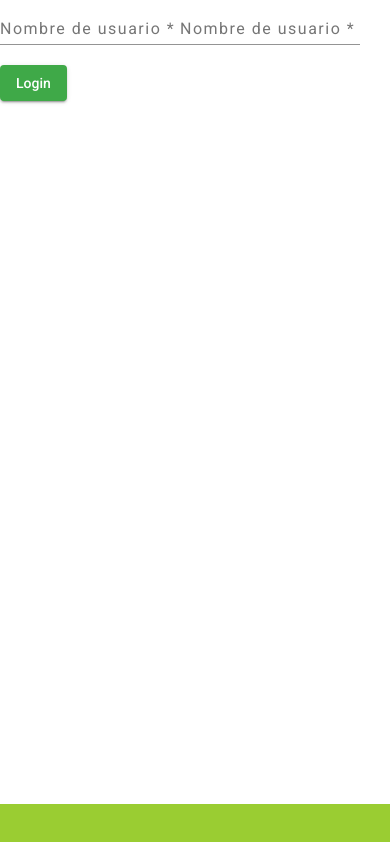
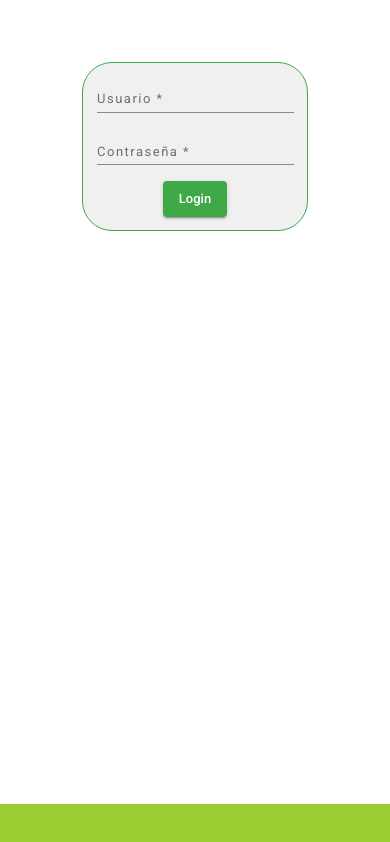
Before and after one commit to spider512/ReunionesDeSincronizacion, an Angular app: page / in a window 390 px wide. Built offline with nearby package versions, Linux system fonts and the light colour scheme.

Commit message:
nuevo login y responsive

```diff
--- a/src/app/app-routing.module.ts
+++ b/src/app/app-routing.module.ts
@@ -7,10 +7,9 @@
 import { PantallaQueHiceAyerComponent } from './page-reuniones-diarias/pantalla-que-hice-ayer/pantalla-que-hice-ayer.component';
 import { PantallaDificultadesQuePreveoComponent } from './page-reuniones-diarias/pantalla-dificultades-que-preveo/pantalla-dificultades-que-preveo.component';
 import { PantallaQueVoyHacerHoyComponent } from './page-reuniones-diarias/pantalla-que-voy-hacer-hoy/pantalla-que-voy-hacer-hoy.component';
-import { InicioComponent } from './inicio/inicio.component';
 
 const routes: Routes = [
-  { path: "", component: InicioComponent },
+  { path: "", component: PantallaPrincipalComponent },
   { path: "reunion-diaria", component: ReunionDiariaComponent },
   { path: "principal", component: PantallaPrincipalComponent },
   { path: "ayer", component: PantallaQueHiceAyerComponent },
--- a/src/app/app.module.ts
+++ b/src/app/app.module.ts
@@ -8,7 +8,6 @@
 import { LoginComponent } from './login/login.component';
 import { MatInputModule } from '@angular/material/input';
 import { MatButtonModule } from '@angular/material/button';
-import { InicioComponent } from './inicio/inicio.component';
 import { ReunionDiariaComponent } from './reunion-diaria/reunion-diaria.component';
 import { PageReunionesDiariasModule } from './page-reuniones-diarias/page-reuniones-diarias.module';
 import { NoopAnimationsModule, BrowserAnimationsModule } from '@angular/platform-browser/animations';
@@ -23,7 +22,6 @@
     HeaderComponent,
     FooterComponent,
     LoginComponent,
-    InicioComponent,
     ReunionDiariaComponent,
   ],
   imports: [
--- a/src/app/inicio/inicio.component.css
+++ /dev/null
@@ -1,48 +0,0 @@
-.contenedorCuadrado {
-  display: flex;
-  justify-content: center;
-}
-
-.cuadrado {
-  height: auto;
-  width: 85%;
-  text-align: center;
-  background: rgba(196, 196, 196, 0.25);
-  border: 1px solid #3FA948;
-  box-sizing: border-box;
-  border-radius: 30px;
-  display: flex;
-  justify-content: space-evenly;
-  align-items: center;
-
-}
-
-
-@media only screen and (max-width: 900px) {
-  .cuadrado {
-    display: block;
-  }
-
-  .posicionBotones {
-    padding: 30px;
-  }
-}
-
-
-.posicionBotones {
-  padding: 30px;
-}
-
-
-
-
-
-.tituloInicio {
-  font-family: Roboto;
-  font-size: 36px;
-  font-style: normal;
-  font-weight: 400;
-  line-height: 42px;
-  letter-spacing: 0em;
-  text-align: center;
-}
--- a/src/app/inicio/inicio.component.html
+++ /dev/null
@@ -1,31 +0,0 @@
-<app-navbar-usuario></app-navbar-usuario>
-<p class=tituloInicio>
-    Reuniones de sincronización diarias
-</p>
-
-<div class="contenedorCuadrado">
-    <div class="cuadrado">
-
-        <div class="col=3 posicionBotones">
-            <button mat-raised-button color="primary" style="font-size: large" (click)="ayer()">¿Qué hice ayer
-                ?</button>
-        </div>
-
-        <div class="col=6 posicionBotones">
-            <button mat-raised-button color="primary" style="font-size: large" (click)="hoy()">¿Qué voy a hacer
-                hoy?</button>
-        </div>
-
-        <div class="col=9 posicionBotones">
-            <button mat-raised-button color="primary" style="font-size: large" (click)="dificultades()">¿Qué
-                dificultades preveo?</button>
-
-        </div>
-
-    </div>
-
-
-
-
-</div>
-<div class="row"></div>
--- a/src/app/inicio/inicio.component.ts
+++ /dev/null
@@ -1,32 +0,0 @@
-import { Component, OnInit } from '@angular/core';
-import { ActivatedRoute, Router } from '@angular/router';
-
-@Component({
-  selector: 'app-inicio',
-  templateUrl: './inicio.component.html',
-  styleUrls: ['./inicio.component.css']
-})
-export class InicioComponent implements OnInit {
-
-  constructor(public router: Router) { }
-
-  ngOnInit(): void {
-  }
-
-  ayer() {
-    this.router.navigate([`/ayer`]);
-  }
-
-  hoy() {
-    this.router.navigate([`/hoy`]);
-  }
-
-  dificultades() {
-    this.router.navigate([`/dificultades`]);
-  }
-
-  reunionDiaria() {
-    this.router.navigate([`/reunion-diaria`]);
-  }
-
-}
--- a/src/app/login/login.component.css
+++ b/src/app/login/login.component.css
@@ -0,0 +1,45 @@
+.contenedorCuadrado {
+    display: flex;
+    justify-content: center;
+    margin-top: auto ;
+    padding: 16% ;
+
+  }
+
+.cuadrado {
+    height: auto;
+    width: 85%;
+    text-align: center;
+    background: rgba(196, 196, 196, 0.25);
+    border: 1px solid #3FA948;
+    box-sizing: border-box;
+    border-radius: 30px;
+    display: flex;
+    justify-content: space-evenly;
+    align-items: center;
+    padding:5% ;
+
+}
+
+.fuentesBoton {
+    font-size: x-large;
+}
+
+.fuentesCampos {
+    font-size: large;
+}
+
+@media only screen and (max-width: 900px) {
+    .cuadrado {
+        display: block;
+    }
+
+    .fuentesBoton {
+        font-size: small
+    }
+
+    .fuentesCampos {
+        font-size: small
+    }
+
+}
--- a/src/app/login/login.component.html
+++ b/src/app/login/login.component.html
@@ -1,21 +1,24 @@
-<div>
+<div class="contenedorCuadrado">
+    <div class="cuadrado">
+        <div class="row">
+            <mat-form-field appearance="legacy" class="fuentesCampos">
+                <mat-label>
+                    Usuario
+                </mat-label>
+                <input matInput placeholder="Username" [(ngModel)]="username" name="username" required>
+            </mat-form-field>
 
-    <mat-form-field appearance="legacy">
-        <mat-label>Nombre de usuario</mat-label>
-
-        <input matInput placeholder="Username" [(ngModel)]="username" name="username" required>
-    </mat-form-field>
-
-    <!--Ingreso de password-->
-    <mat-form-field appearance="legacy">
-        <mat-label>Nombre de usuario</mat-label>
-
-        <input matInput placeholder="Password" [(ngModel)]="password" name="password" required>
-    </mat-form-field>
-
-
-
-    <button mat-raised-button color="primary" (click)="login()">Login</button>
-
+            <!--Ingreso de password-->
+            <mat-form-field appearance="legacy" class="fuentesCampos">
+                <mat-label>
+                    Contraseña
+                </mat-label>
+                <input matInput placeholder="Password" [(ngModel)]="password" name="password" required>
+            </mat-form-field>
+        </div>
+        <button mat-raised-button color="primary" class="fuentesBoton" (click)="login()">
+            Login
+        </button>
+    </div>
 
 </div>
--- a/src/app/page-reuniones-diarias/pantalla-principal/pantalla-principal.component.css
+++ b/src/app/page-reuniones-diarias/pantalla-principal/pantalla-principal.component.css
@@ -0,0 +1,52 @@
+.contenedorCuadrado {
+  display: flex;
+  justify-content: center;
+}
+
+.cuadrado {
+  height: auto;
+  width: 85%;
+  text-align: center;
+  background: rgba(196, 196, 196, 0.25);
+  border: 1px solid #3FA948;
+  box-sizing: border-box;
+  border-radius: 30px;
+  display: flex;
+  justify-content: space-evenly;
+  align-items: center;
+  padding:5%
+
+}
+
+
+@media only screen and (max-width: 900px) {
+  .cuadrado {
+    display: block;
+  }
+
+  .posicionBotones {
+    padding: 30px;
+  }
+
+  .tituloInicio {
+    font-size: 20px;
+    font-weight: 200;
+    line-height: 28px;
+  }
+}
+
+
+.posicionBotones {
+  padding: 30px;
+}
+
+.tituloInicio {
+  font-family: Roboto;
+  font-size: 36px;
+  font-style: normal;
+  font-weight: 400;
+  line-height: 42px;
+  letter-spacing: 0em;
+  text-align: center;
+  padding-top: 5%;
+}
--- a/src/app/page-reuniones-diarias/pantalla-principal/pantalla-principal.component.html
+++ b/src/app/page-reuniones-diarias/pantalla-principal/pantalla-principal.component.html
@@ -1 +1,33 @@
-<p>pantalla-principal works!</p>
+<app-navbar-usuario></app-navbar-usuario>
+<p class="tituloInicio">
+    Reuniones de sincronización diarias
+</p>
+
+<div class="contenedorCuadrado">
+    <div class="cuadrado">
+
+        <div class="col=3 posicionBotones">
+            <button mat-raised-button color="primary" style="font-size: large" (click)="ayer()">
+                ¿Qué hice ayer?
+            </button>
+        </div>
+
+        <div class="col=6 posicionBotones">
+            <button mat-raised-button color="primary" style="font-size: large" (click)="hoy()">
+                ¿Qué voy a hacer hoy?
+            </button>
+        </div>
+
+        <div class="col=9 posicionBotones">
+            <button mat-raised-button color="primary" style="font-size: large" (click)="dificultades()">
+                ¿Qué dificultades preveo?
+            </button>
+        </div>
+
+    </div>
+
+
+
+
+</div>
+<div class="row"></div>
--- a/src/app/page-reuniones-diarias/pantalla-principal/pantalla-principal.component.ts
+++ b/src/app/page-reuniones-diarias/pantalla-principal/pantalla-principal.component.ts
@@ -1,4 +1,5 @@
 import { Component, OnInit } from '@angular/core';
+import {  Router } from '@angular/router';
 
 @Component({
   selector: 'app-pantalla-principal',
@@ -7,9 +8,25 @@
 })
 export class PantallaPrincipalComponent implements OnInit {
 
-  constructor() { }
+  constructor(public router: Router) { }
 
   ngOnInit(): void {
   }
 
+  ayer() {
+    this.router.navigate([`/ayer`]);
+  }
+
+  hoy() {
+    this.router.navigate([`/hoy`]);
+  }
+
+  dificultades() {
+    this.router.navigate([`/dificultades`]);
+  }
+
+  reunionDiaria() {
+    this.router.navigate([`/reunion-diaria`]);
+  }
+
 }
```
